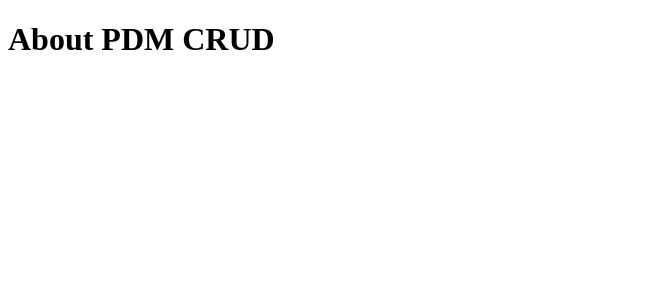
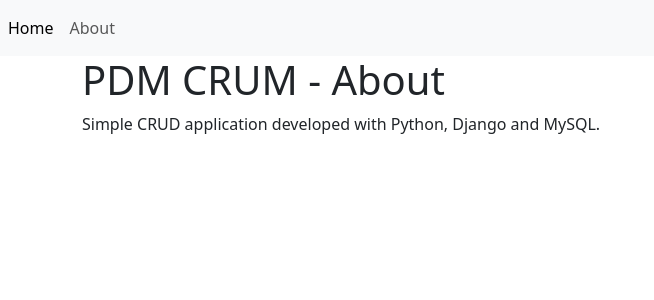
Before and after one commit to kn1ghted/pdm-crud, a Django app: page /about in a window 1280 px wide. Shown: the top 300 px of the page, without its empty margins (0-654 px from the left). Run offline with Django 5.2, Linux system fonts and the light colour scheme.

Commit message:
Templates
Base and pages templates initial setup, bootstrap added

```diff
--- /dev/null
+++ b/pdmcrud/crud/templates/base.html
@@ -0,0 +1,58 @@
+{% load static %}
+<!doctype html>
+<html lang="en">
+    <head>
+        <title>{% block title %} {% endblock %}</title>
+        <!-- Required meta tags -->
+        <meta charset="utf-8" />
+        <meta
+            name="viewport"
+            content="width=device-width, initial-scale=1, shrink-to-fit=no"
+        />
+
+        <!-- Bootstrap CSS v5.2.1 -->
+        <link
+            href="https://cdn.jsdelivr.net/npm/bootstrap@5.3.2/dist/css/bootstrap.min.css"
+            rel="stylesheet"
+            integrity="sha384-T3c6CoIi6uLrA9TneNEoa7RxnatzjcDSCmG1MXxSR1GAsXEV/Dwwykc2MPK8M2HN"
+            crossorigin="anonymous"
+        />
+    </head>
+
+    <body>
+        <header>
+            <!-- place navbar here -->
+             <nav class="navbar navbar-expand navbar-light bg-light">
+                <div class="nav navbar-nav">
+                    <a class="nav-item nav-link active" href="/" aria-current="page">Home <span class="visually-hidden">(current)</span></a>
+                    <a class="nav-item nav-link" href="/about">About</a>
+                </div>
+             </nav>
+
+        </header>
+        <main>
+            <div class="container">
+                <div class="row">
+                    <div class="col-12">
+                        {% block content %} {% endblock %}
+                    </div>
+                </div>
+            </div>
+        </main>
+        <footer>
+            <!-- place footer here -->
+        </footer>
+        <!-- Bootstrap JavaScript Libraries -->
+        <script
+            src="https://cdn.jsdelivr.net/npm/@popperjs/core@2.11.8/dist/umd/popper.min.js"
+            integrity="sha384-I7E8VVD/ismYTF4hNIPjVp/Zjvgyol6VFvRkX/vR+Vc4jQkC+hVqc2pM8ODewa9r"
+            crossorigin="anonymous"
+        ></script>
+
+        <script
+            src="https://cdn.jsdelivr.net/npm/bootstrap@5.3.2/dist/js/bootstrap.min.js"
+            integrity="sha384-BBtl+eGJRgqQAUMxJ7pMwbEyER4l1g+O15P+16Ep7Q9Q+zqX6gSbd85u4mG4QzX+"
+            crossorigin="anonymous"
+        ></script>
+    </body>
+</html>
--- a/pdmcrud/crud/templates/pages/about.html
+++ b/pdmcrud/crud/templates/pages/about.html
@@ -1,11 +1,8 @@
-<!DOCTYPE html>
-<html lang="en">
-<head>
-    <meta charset="UTF-8">
-    <meta name="viewport" content="width=device-width, initial-scale=1.0">
-    <title>About</title>
-</head>
-<body>
-    <h1>About PDM CRUD</h1>
-</body>
-</html>
+{% extends "base.html" %}
+
+{% block title %} About {% endblock %}
+
+{% block content %}
+    <h1>PDM CRUM - About</h1>
+    <p>Simple CRUD application developed with Python, Django and MySQL.</p>
+{% endblock %}
```
